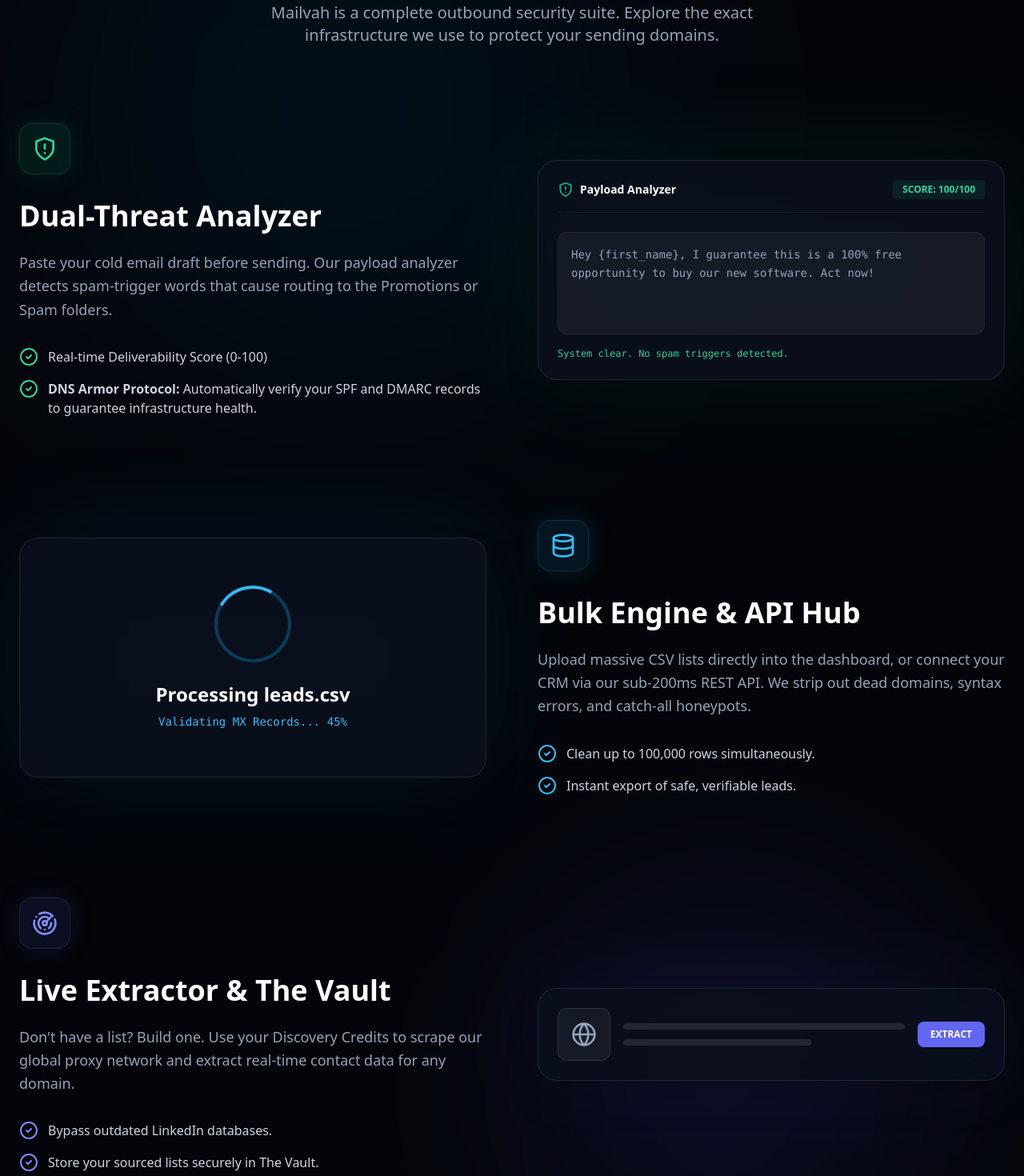
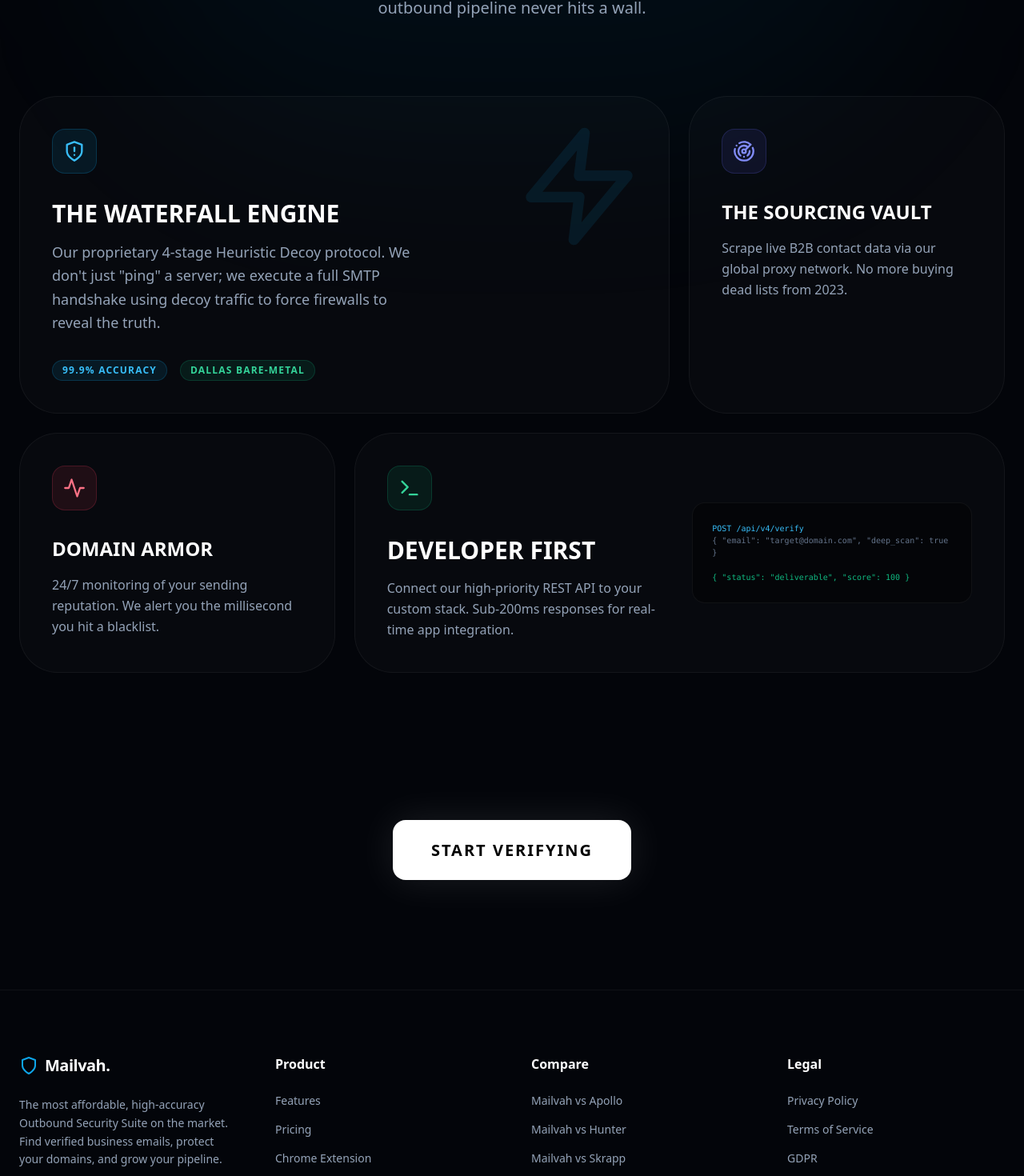
Before and after one commit to donmican4sure/mailvah-frontend, a Next.js app: page /features in a window 1280 px wide. Shown: the part 280-1750 px from the top of the page at 80% size. Built offline with nearby package versions, Linux system fonts and the light colour scheme.

Commit message:
Update page.jsx

```diff
--- a/src/app/features/page.jsx
+++ b/src/app/features/page.jsx
@@ -1,142 +1,98 @@
 'use client';
 import React from 'react';
 import { motion } from 'framer-motion';
-import { ShieldAlert, Database, Radar, Activity, Globe, MailCheck, Lock, CheckCircle2 } from 'lucide-react';
-import Link from 'next/link';
+import { ShieldAlert, Database, Radar, Activity, Globe, Zap, Code, BarChart3, Terminal } from 'lucide-react';
 
-export default function PlatformFeatures() {
+export default function EliteFeatures() {
   const fadeUp = {
-    hidden: { opacity: 0, y: 30 },
-    visible: { opacity: 1, y: 0, transition: { duration: 0.6, ease: "easeOut" } }
-  };
-
-  const staggerContainer = {
-    hidden: { opacity: 0 },
-    visible: { opacity: 1, transition: { staggerChildren: 0.15 } }
+    hidden: { opacity: 0, y: 20 },
+    visible: { opacity: 1, y: 0, transition: { duration: 0.6 } }
   };
 
   return (
-    <div className="relative min-h-screen bg-[#03050a] py-32 px-6 overflow-hidden font-sans">
-      {/* GLOWING BACKGROUND ORBS */}
-      <div className="absolute top-[5%] left-[10%] w-[600px] h-[600px] bg-sky-600/10 rounded-full blur-[150px] pointer-events-none mix-blend-screen"></div>
-      <div className="absolute bottom-[20%] right-[10%] w-[500px] h-[500px] bg-indigo-600/10 rounded-full blur-[120px] pointer-events-none mix-blend-screen"></div>
+    <div className="relative min-h-screen bg-[#03050a] pt-32 pb-20 px-6 overflow-hidden">
+      <div className="absolute top-[-10%] left-[50%] translate-x-[-50%] w-[1000px] h-[600px] bg-sky-500/5 blur-[120px] rounded-full pointer-events-none"></div>
 
       <div className="max-w-7xl mx-auto relative z-10">
-
-        {/* PAGE HEADER */}
         <motion.div initial="hidden" animate="visible" variants={fadeUp} className="text-center mb-24">
-          <div className="inline-flex items-center gap-2 px-4 py-2 rounded-full bg-indigo-500/10 border border-indigo-500/20 text-xs font-black text-indigo-400 uppercase tracking-widest mb-6">
-            <Lock className="w-4 h-4" /> Zero-Cost Diagnostic
-          </div>
-          <h1 className="text-5xl md:text-7xl font-black text-white mb-6 tracking-tight">The Command Center.</h1>
-          <p className="text-xl text-slate-400 max-w-2xl mx-auto">
-            Mailvah is a complete outbound security suite. Explore the exact infrastructure we use to protect your sending domains.
+          <h1 className="text-5xl md:text-8xl font-black text-white mb-6 tracking-tighter">THE ENGINE.</h1>
+          <p className="text-xl text-slate-400 max-w-2xl mx-auto font-medium">
+            Mailvah is a proprietary stack built for one thing: making sure your outbound pipeline never hits a wall.
           </p>
         </motion.div>
 
-        <motion.div variants={staggerContainer} initial="hidden" animate="visible" className="space-y-32">
+        {/* BENTO GRID LAYOUT */}
+        <div className="grid grid-cols-1 md:grid-cols-3 gap-6 mb-32">
 
-          {/* FEATURE 1: THREAT ANALYZER (Mapped from Screenshot) */}
-          <motion.div variants={fadeUp} className="grid lg:grid-cols-2 gap-16 items-center">
-            <div className="order-2 lg:order-1">
-              <div className="w-16 h-16 bg-emerald-500/10 rounded-2xl border border-emerald-500/20 flex items-center justify-center mb-8 shadow-[0_0_30px_rgba(16,185,129,0.15)]">
-                <ShieldAlert className="w-8 h-8 text-emerald-400" />
+          {/* LARGE CARD: WATERFALL ENGINE */}
+          <motion.div variants={fadeUp} initial="hidden" whileInView="visible" viewport={{ once: true }} className="md:col-span-2 group relative bg-white/[0.02] border border-white/5 rounded-[3rem] p-10 overflow-hidden hover:bg-white/[0.04] transition-all">
+            <div className="absolute top-0 right-0 p-8 opacity-10 group-hover:opacity-20 transition-opacity">
+               <Zap className="w-40 h-40 text-sky-500" />
+            </div>
+            <div className="relative z-10">
+              <div className="bg-sky-500/10 w-14 h-14 rounded-2xl flex items-center justify-center mb-8 border border-sky-500/20">
+                <ShieldAlert className="w-7 h-7 text-sky-400" />
               </div>
-              <h2 className="text-4xl font-black text-white mb-6">Dual-Threat Analyzer</h2>
-              <p className="text-lg text-slate-400 leading-relaxed mb-8">
-                Paste your cold email draft before sending. Our payload analyzer detects spam-trigger words that cause routing to the Promotions or Spam folders.
+              <h3 className="text-3xl font-black text-white mb-4 uppercase">The Waterfall Engine</h3>
+              <p className="text-slate-400 text-lg leading-relaxed max-w-md">
+                Our proprietary 4-stage Heuristic Decoy protocol. We don't just "ping" a server; we execute a full SMTP handshake using decoy traffic to force firewalls to reveal the truth.
               </p>
-              <ul className="space-y-4">
-                <li className="flex items-start gap-3 text-slate-300"><CheckCircle2 className="w-6 h-6 text-emerald-400 shrink-0" /><span>Real-time Deliverability Score (0-100)</span></li>
-                <li className="flex items-start gap-3 text-slate-300"><CheckCircle2 className="w-6 h-6 text-emerald-400 shrink-0" /><span><strong>DNS Armor Protocol:</strong> Automatically verify your SPF and DMARC records to guarantee infrastructure health.</span></li>
-              </ul>
-            </div>
-
-            {/* Mockup UI Window */}
-            <div className="order-1 lg:order-2 relative perspective-[1000px]">
-              <div className="absolute inset-0 bg-emerald-500/20 blur-3xl rounded-[3rem] opacity-50"></div>
-              <div className="bg-[#0a0f1c]/90 backdrop-blur-2xl border border-white/10 rounded-3xl overflow-hidden shadow-2xl relative z-10 p-6">
-                <div className="flex items-center justify-between mb-6 border-b border-white/5 pb-4">
-                   <div className="flex items-center gap-2"><ShieldAlert className="w-5 h-5 text-emerald-500"/> <span className="text-white font-bold text-sm">Payload Analyzer</span></div>
-                   <div className="text-xs font-bold text-emerald-400 bg-emerald-500/10 px-3 py-1 rounded">SCORE: 100/100</div>
-                </div>
-                <div className="bg-white/5 border border-white/5 rounded-xl p-4 mb-4 text-slate-400 text-sm font-mono leading-relaxed h-32">
-                  Hey {'{first_name}'}, I guarantee this is a 100% free opportunity to buy our new software. Act now!
-                </div>
-                <div className="text-emerald-400 font-mono text-xs">System clear. No spam triggers detected.</div>
+              <div className="mt-8 flex gap-4">
+                <span className="text-xs font-bold text-sky-400 bg-sky-500/10 px-3 py-1 rounded-full border border-sky-500/20 tracking-widest uppercase">99.9% Accuracy</span>
+                <span className="text-xs font-bold text-emerald-400 bg-emerald-500/10 px-3 py-1 rounded-full border border-emerald-500/20 tracking-widest uppercase">Dallas Bare-Metal</span>
               </div>
             </div>
           </motion.div>
 
-          {/* FEATURE 2: BULK ENGINE & API HUB */}
-          <motion.div variants={fadeUp} className="grid lg:grid-cols-2 gap-16 items-center">
-            <div className="relative perspective-[1000px]">
-               <div className="absolute inset-0 bg-sky-500/20 blur-3xl rounded-[3rem] opacity-50"></div>
-               <div className="bg-[#0a0f1c]/90 backdrop-blur-2xl border border-white/10 rounded-3xl overflow-hidden shadow-2xl relative z-10 p-8 flex flex-col items-center justify-center min-h-[300px]">
-                 <div className="w-24 h-24 rounded-full border-4 border-sky-500/30 border-t-sky-400 animate-spin mb-6"></div>
-                 <div className="text-white font-black text-2xl mb-2">Processing leads.csv</div>
-                 <div className="text-sky-400 font-mono text-sm">Validating MX Records... 45%</div>
-               </div>
+          {/* SQUARE CARD: LEAD FINDER */}
+          <motion.div variants={fadeUp} initial="hidden" whileInView="visible" viewport={{ once: true }} className="group bg-white/[0.02] border border-white/5 rounded-[3rem] p-10 hover:bg-white/[0.04] transition-all">
+            <div className="bg-indigo-500/10 w-14 h-14 rounded-2xl flex items-center justify-center mb-8 border border-indigo-500/20">
+              <Radar className="w-7 h-7 text-indigo-400" />
             </div>
-
-            <div>
-              <div className="w-16 h-16 bg-sky-500/10 rounded-2xl border border-sky-500/20 flex items-center justify-center mb-8 shadow-[0_0_30px_rgba(56,189,248,0.15)]">
-                <Database className="w-8 h-8 text-sky-400" />
-              </div>
-              <h2 className="text-4xl font-black text-white mb-6">Bulk Engine & API Hub</h2>
-              <p className="text-lg text-slate-400 leading-relaxed mb-8">
-                Upload massive CSV lists directly into the dashboard, or connect your CRM via our sub-200ms REST API. We strip out dead domains, syntax errors, and catch-all honeypots.
-              </p>
-              <ul className="space-y-4">
-                <li className="flex items-start gap-3 text-slate-300"><CheckCircle2 className="w-6 h-6 text-sky-400 shrink-0" /><span>Clean up to 100,000 rows simultaneously.</span></li>
-                <li className="flex items-start gap-3 text-slate-300"><CheckCircle2 className="w-6 h-6 text-sky-400 shrink-0" /><span>Instant export of safe, verifiable leads.</span></li>
-              </ul>
-            </div>
+            <h3 className="text-2xl font-black text-white mb-4 uppercase">The Sourcing Vault</h3>
+            <p className="text-slate-400 leading-relaxed">
+              Scrape live B2B contact data via our global proxy network. No more buying dead lists from 2023.
+            </p>
           </motion.div>
 
-          {/* FEATURE 3: LEAD FINDER (THE VAULT) */}
-          <motion.div variants={fadeUp} className="grid lg:grid-cols-2 gap-16 items-center">
-            <div className="order-2 lg:order-1">
-              <div className="w-16 h-16 bg-indigo-500/10 rounded-2xl border border-indigo-500/20 flex items-center justify-center mb-8 shadow-[0_0_30px_rgba(99,102,241,0.15)]">
-                <Radar className="w-8 h-8 text-indigo-400" />
-              </div>
-              <h2 className="text-4xl font-black text-white mb-6">Live Extractor & The Vault</h2>
-              <p className="text-lg text-slate-400 leading-relaxed mb-8">
-                Don't have a list? Build one. Use your Discovery Credits to scrape our global proxy network and extract real-time contact data for any domain.
-              </p>
-              <ul className="space-y-4">
-                <li className="flex items-start gap-3 text-slate-300"><CheckCircle2 className="w-6 h-6 text-indigo-400 shrink-0" /><span>Bypass outdated LinkedIn databases.</span></li>
-                <li className="flex items-start gap-3 text-slate-300"><CheckCircle2 className="w-6 h-6 text-indigo-400 shrink-0" /><span>Store your sourced lists securely in The Vault.</span></li>
-              </ul>
+          {/* SQUARE CARD: DOMAIN MONITOR */}
+          <motion.div variants={fadeUp} initial="hidden" whileInView="visible" viewport={{ once: true }} className="group bg-white/[0.02] border border-white/5 rounded-[3rem] p-10 hover:bg-white/[0.04] transition-all">
+            <div className="bg-rose-500/10 w-14 h-14 rounded-2xl flex items-center justify-center mb-8 border border-rose-500/20">
+              <Activity className="w-7 h-7 text-rose-400" />
             </div>
-
-            <div className="order-1 lg:order-2 relative">
-               <div className="absolute inset-0 bg-indigo-500/20 blur-3xl rounded-[3rem] opacity-50"></div>
-               <div className="bg-[#0a0f1c]/90 backdrop-blur-2xl border border-white/10 rounded-3xl overflow-hidden shadow-2xl relative z-10 p-6 flex items-center gap-4">
-                 <div className="bg-white/5 p-4 rounded-xl border border-white/10">
-                   <Globe className="w-8 h-8 text-slate-400" />
-                 </div>
-                 <div className="flex-1">
-                   <div className="h-2 w-full bg-white/10 rounded mb-3"></div>
-                   <div className="h-2 w-2/3 bg-white/10 rounded"></div>
-                 </div>
-                 <div className="bg-indigo-500 text-white font-bold px-4 py-2 rounded-lg text-xs">EXTRACT</div>
-               </div>
-            </div>
+            <h3 className="text-2xl font-black text-white mb-4 uppercase">Domain Armor</h3>
+            <p className="text-slate-400 leading-relaxed">
+              24/7 monitoring of your sending reputation. We alert you the millisecond you hit a blacklist.
+            </p>
           </motion.div>
 
-        </motion.div>
+          {/* LARGE CARD: API HUB */}
+          <motion.div variants={fadeUp} initial="hidden" whileInView="visible" viewport={{ once: true }} className="md:col-span-2 group relative bg-white/[0.02] border border-white/5 rounded-[3rem] p-10 overflow-hidden hover:bg-white/[0.04] transition-all">
+             <div className="grid md:grid-cols-2 gap-8 items-center">
+               <div>
+                  <div className="bg-emerald-500/10 w-14 h-14 rounded-2xl flex items-center justify-center mb-8 border border-emerald-500/20">
+                    <Terminal className="w-7 h-7 text-emerald-400" />
+                  </div>
+                  <h3 className="text-3xl font-black text-white mb-4 uppercase">Developer First</h3>
+                  <p className="text-slate-400 leading-relaxed">
+                    Connect our high-priority REST API to your custom stack. Sub-200ms responses for real-time app integration.
+                  </p>
+               </div>
+               <div className="bg-black/40 rounded-2xl p-6 font-mono text-[10px] text-slate-500 border border-white/5">
+                 <div className="text-sky-400">POST /api/v4/verify</div>
+                 <div>{`{ "email": "target@domain.com", "deep_scan": true }`}</div>
+                 <div className="mt-4 text-emerald-500">{`{ "status": "deliverable", "score": 100 }`}</div>
+               </div>
+             </div>
+          </motion.div>
+        </div>
 
-        {/* CTA SECTION */}
-        <motion.div variants={fadeUp} initial="hidden" whileInView="visible" viewport={{ once: true }} className="mt-32 text-center bg-gradient-to-b from-sky-900/20 to-transparent border border-sky-500/20 rounded-[3rem] p-16 relative overflow-hidden">
-           <div className="absolute top-0 left-[50%] translate-x-[-50%] w-full h-1 bg-gradient-to-r from-transparent via-sky-500 to-transparent"></div>
-           <h2 className="text-4xl font-black text-white mb-6">Ready to see inside?</h2>
-           <p className="text-xl text-slate-400 mb-10 max-w-2xl mx-auto">Create a free account to unlock the Sandbox. You get 150 verification credits immediately.</p>
-           <a href="https://app.mailvah.com/register" className="inline-block px-10 py-5 rounded-2xl font-black bg-sky-500 text-slate-900 hover:bg-sky-400 transition-all hover:scale-[1.02] shadow-[0_0_40px_rgba(56,189,248,0.4)] text-lg uppercase tracking-wide">
-              Access the Dashboard
+        {/* CTA */}
+        <div className="text-center py-20">
+           <a href="https://app.mailvah.com/register" className="px-12 py-6 rounded-2xl bg-white text-black font-black text-xl hover:bg-sky-400 transition-all uppercase tracking-widest shadow-[0_0_50px_rgba(255,255,255,0.1)]">
+             Start Verifying
            </a>
-        </motion.div>
-
+        </div>
       </div>
     </div>
   );
```
